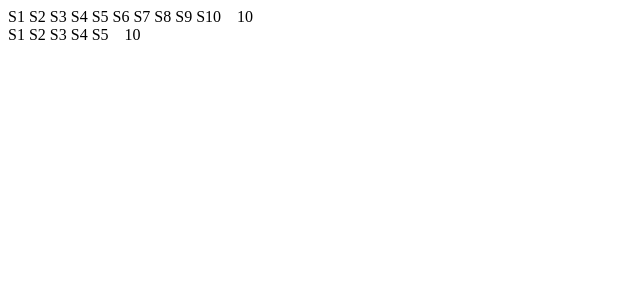
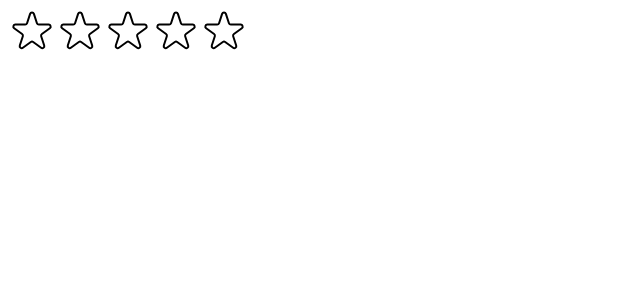
Before and after one commit to mercymaloba/filmflow, a React (Create React App) app: page / in a window 1280 px wide. Shown: the top 300 px of the page, without its empty margins (0-640 px from the left). Built offline with nearby package versions, Linux system fonts and the light colour scheme.

Commit message:
creating the stars

```diff
--- a/src/StarRating.js
+++ b/src/StarRating.js
@@ -1,4 +1,4 @@
-import React from "react";
+import React, { useState } from "react";
 
 const containerStyle = {
   display: "flex",
@@ -8,24 +8,68 @@
 
 const starContainerStyle = {
   display: "flex",
-  gap: "4px",
 };
 
 const textStyle = {
   lineHeight: "1",
   margin: "0",
 };
-const StarRating = ({maxRating = 5}) => {
+
+const starStyle = {
+  width: "48px",
+  height: "48px",
+  display: "block",
+  cursor: "pointer",
+};
+const StarRating = ({ maxRating = 5 }) => {
+  const [rating, setRating] = useState(0);
   return (
     <div style={containerStyle}>
       <div style={starContainerStyle}>
-        {Array.from({length: maxRating}, (_,i) =>(
-            <span>S{i+1}</span>
+        {Array.from({ length: maxRating }, (_, i) => (
+          <span>
+            <Star
+              key={i}
+              onClick={() => setRating(i + 1)}
+              full={rating >= i + 1}
+            />
+          </span>
         ))}
       </div>
-      <p style={textStyle}>10</p>
+      <p style={textStyle}>{rating || ""}</p>
     </div>
   );
 };
 
 export default StarRating;
+
+const Star = ({ onClick, full }) => {
+  return (
+    <span role="button" style={starStyle} onClick={onClick}>
+      {full ? (
+        <svg
+          xmlns="http://www.w3.org/2000/svg"
+          viewBox="0 0 20 20"
+          fill="#000"
+          stroke="#000"
+        >
+          <path d="M9.049 2.927c.3-.921 1.603-.921 1.902 0l1.07 3.292a1 1 0 00.95.69h3.462c.969 0 1.371 1.24.588 1.81l-2.8 2.034a1 1 0 00-.364 1.118l1.07 3.292c.3.921-.755 1.688-1.54 1.118l-2.8-2.034a1 1 0 00-1.175 0l-2.8 2.034c-.784.57-1.838-.197-1.539-1.118l1.07-3.292a1 1 0 00-.364-1.118L2.98 8.72c-.783-.57-.38-1.81.588-1.81h3.461a1 1 0 00.951-.69l1.07-3.292z" />
+        </svg>
+      ) : (
+        <svg
+          xmlns="http://www.w3.org/2000/svg"
+          fill="none"
+          viewBox="0 0 24 24"
+          stroke="#000"
+        >
+          <path
+            strokeLinecap="round"
+            strokeLinejoin="round"
+            strokeWidth="{2}"
+            d="M11.049 2.927c.3-.921 1.603-.921 1.902 0l1.519 4.674a1 1 0 00.95.69h4.915c.969 0 1.371 1.24.588 1.81l-3.976 2.888a1 1 0 00-.363 1.118l1.518 4.674c.3.922-.755 1.688-1.538 1.118l-3.976-2.888a1 1 0 00-1.176 0l-3.976 2.888c-.783.57-1.838-.197-1.538-1.118l1.518-4.674a1 1 0 00-.363-1.118l-3.976-2.888c-.784-.57-.38-1.81.588-1.81h4.914a1 1 0 00.951-.69l1.519-4.674z"
+          />
+        </svg>
+      )}
+    </span>
+  );
+};
--- a/src/index.js
+++ b/src/index.js
@@ -8,8 +8,8 @@
 root.render(
   <React.StrictMode>
     {/* <App /> */}
-    <StarRating  maxRating={10}/>
-    <StarRating />
+    <StarRating  maxRating={5}/>
+
 
   </React.StrictMode>
 );
```
